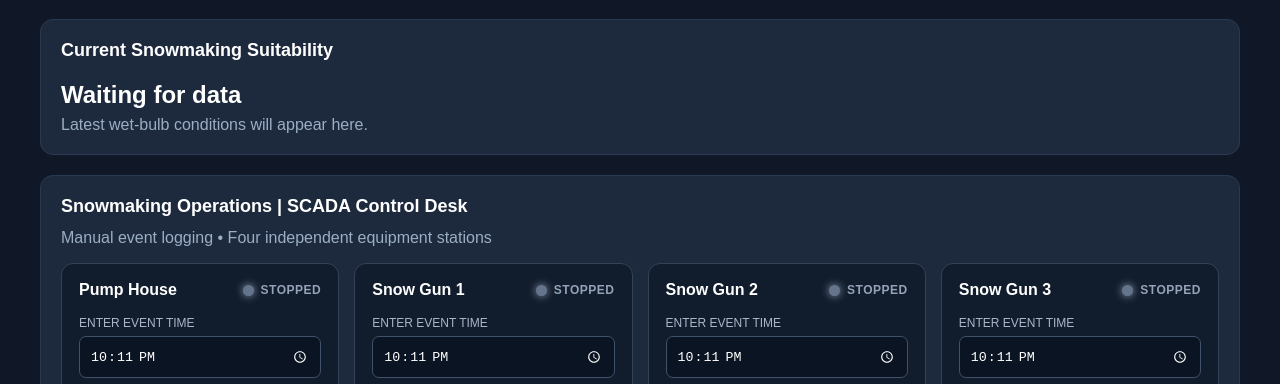
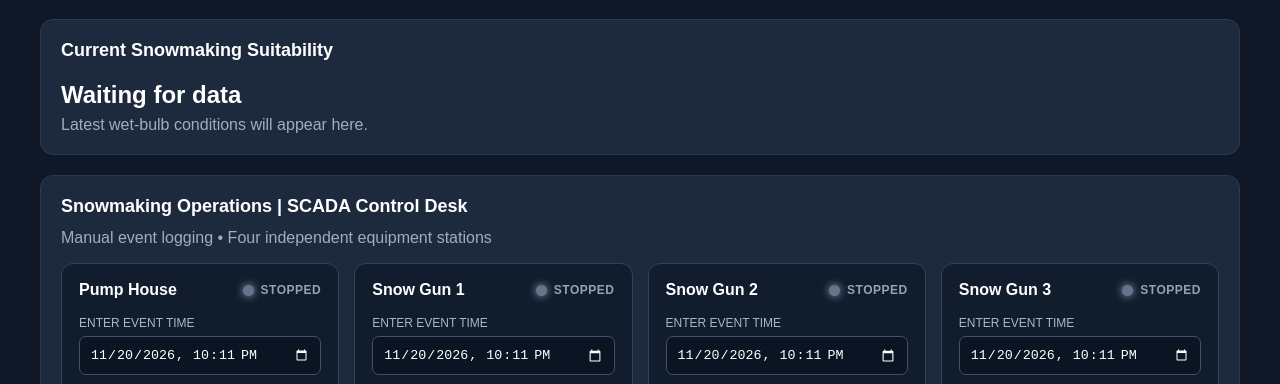
Before and after one commit to EngineerAsif9994/Mjsr, a plain HTML site: page index.html in a window 1280 px wide. Shown: the part 533-917 px from the top of the page. Drawn offline with nearby package versions, Linux system fonts and the light colour scheme.

Commit message:
Use date and time for SCADA START STOP events

```diff
--- a/index.html
+++ b/index.html
@@ -231,7 +231,7 @@ footer {
         <div class="scada-state stopped" id="state0"><span class="scada-lamp"></span><span>STOPPED</span></div>
       </div>
       <label for="time0" style="font-size:12px;color:#aab7ca">ENTER EVENT TIME</label>
-      <input class="scada-time" type="time" id="time0" aria-label="Pump House event time">
+      <input class="scada-time" type="datetime-local" id="time0" aria-label="Pump House event time">
       <div class="scada-actions">
         <button class="scada-btn scada-start" id="start0" onclick="recordOperation(0,'START')">▶ START</button>
         <button class="scada-btn scada-stop" id="stop0" onclick="recordOperation(0,'STOP')">■ STOP</button>
@@ -249,7 +249,7 @@ footer {
         <div class="scada-state stopped" id="state1"><span class="scada-lamp"></span><span>STOPPED</span></div>
       </div>
       <label for="time1" style="font-size:12px;color:#aab7ca">ENTER EVENT TIME</label>
-      <input class="scada-time" type="time" id="time1" aria-label="Snow Gun 1 event time">
+      <input class="scada-time" type="datetime-local" id="time1" aria-label="Snow Gun 1 event time">
       <div class="scada-actions">
         <button class="scada-btn scada-start" id="start1" onclick="recordOperation(1,'START')">▶ START</button>
         <button class="scada-btn scada-stop" id="stop1" onclick="recordOperation(1,'STOP')">■ STOP</button>
@@ -267,7 +267,7 @@ footer {
         <div class="scada-state stopped" id="state2"><span class="scada-lamp"></span><span>STOPPED</span></div>
       </div>
       <label for="time2" style="font-size:12px;color:#aab7ca">ENTER EVENT TIME</label>
-      <input class="scada-time" type="time" id="time2" aria-label="Snow Gun 2 event time">
+      <input class="scada-time" type="datetime-local" id="time2" aria-label="Snow Gun 2 event time">
       <div class="scada-actions">
         <button class="scada-btn scada-start" id="start2" onclick="recordOperation(2,'START')">▶ START</button>
         <button class="scada-btn scada-stop" id="stop2" onclick="recordOperation(2,'STOP')">■ STOP</button>
@@ -285,7 +285,7 @@ footer {
         <div class="scada-state stopped" id="state3"><span class="scada-lamp"></span><span>STOPPED</span></div>
       </div>
       <label for="time3" style="font-size:12px;color:#aab7ca">ENTER EVENT TIME</label>
-      <input class="scada-time" type="time" id="time3" aria-label="Snow Gun 3 event time">
+      <input class="scada-time" type="datetime-local" id="time3" aria-label="Snow Gun 3 event time">
       <div class="scada-actions">
         <button class="scada-btn scada-start" id="start3" onclick="recordOperation(3,'START')">▶ START</button>
         <button class="scada-btn scada-stop" id="stop3" onclick="recordOperation(3,'STOP')">■ STOP</button>
@@ -542,9 +542,8 @@ const opsState = EQUIPMENT.map(() => ({status:'STOPPED',lastStart:'—',lastStop
 
 function setDefaultOperationTimes() {
   const now = new Date();
-  const hh = String(now.getHours()).padStart(2,'0');
-  const mm = String(now.getMinutes()).padStart(2,'0');
-  document.querySelectorAll('.scada-time').forEach(el => { if (!el.value) el.value = hh + ':' + mm; });
+  const local = new Date(now.getTime() - now.getTimezoneOffset() * 60000).toISOString().slice(0,16);
+  document.querySelectorAll('.scada-time').forEach(el => { if (!el.value) el.value = local; });
 }
 
 function recordOperation(index, action) {
@@ -559,7 +558,7 @@ function recordOperation(index, action) {
   }
   const form = document.createElement('form');
   form.method = 'POST'; form.action = OPS_URL; form.target = 'opsSubmitFrame';
-  const values = {action:action,equipment:EQUIPMENT[index],enteredTime:time,clientTimestamp:new Date().toISOString()};
+  const values = {action:action,equipment:EQUIPMENT[index],enteredAt:time,clientTimestamp:new Date().toISOString()};
   Object.keys(values).forEach(key => {
     const input = document.createElement('input'); input.type='hidden'; input.name=key; input.value=values[key]; form.appendChild(input);
   });
```
